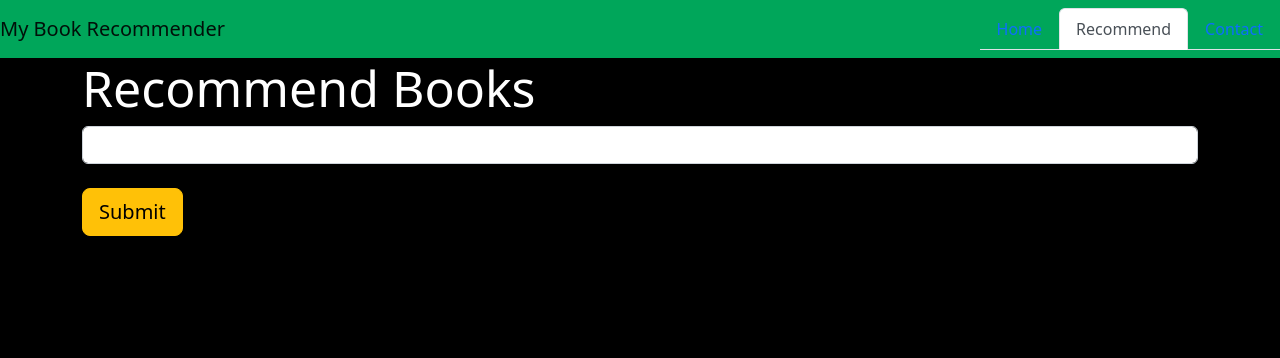
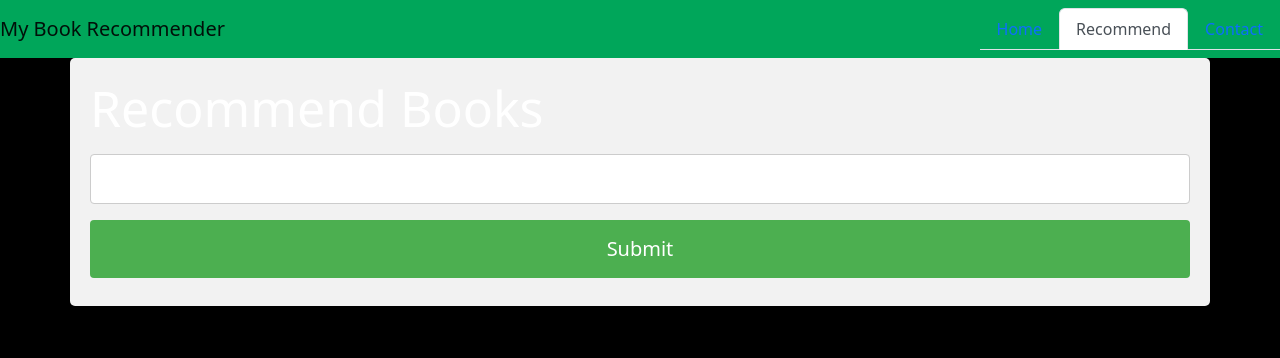
Before and after one commit to UtkarshPrajapati/Book-Recommender-System, a Flask app: page /recommend in a window 1280 px wide. Shown: the top 358 px of the page. Run offline with Flask 2, Linux system fonts and the light colour scheme; parts of the project's set-up code (start-up, migrations or seed data) failed here and were passed over.

Commit message:
Some changes

```diff
--- a/templates/recommend.html
+++ b/templates/recommend.html
@@ -21,11 +21,42 @@
     .card {
         --bs-card-bg: black;
     }
+
+    input[type=text] {
+        width: 100%;
+        padding: 12px 20px;
+        margin: 8px 0;
+        display: inline-block;
+        border: 1px solid #ccc;
+        border-radius: 4px;
+        box-sizing: border-box;
+    }
+
+    input[type=submit] {
+        width: 100%;
+        background-color: #4CAF50;
+        color: white;
+        padding: 14px 20px;
+        margin: 8px 0;
+        border: none;
+        border-radius: 4px;
+        cursor: pointer;
+    }
+
+    input[type=submit]:hover {
+        background-color: #45a049;
+    }
+
+    div[class=col-md-12] {
+        border-radius: 5px;
+        background-color: #f2f2f2;
+        padding: 20px;
+    }
 </style>
 
 <body style="background-color: black">
     <nav class="navbar" style="background-color: #00a65a">
-        <p class="nav navbar-brand">  My Book Recommender</p>
+        <p class="nav navbar-brand"> My Book Recommender</p>
         <ul class="nav nav-tabs">
             <li class="nav-item"><a class="nav-link" href="/">Home</a></li>
             <li class="nav-item"><a class="nav-link active" href="/recommend">Recommend</a></li>
```
